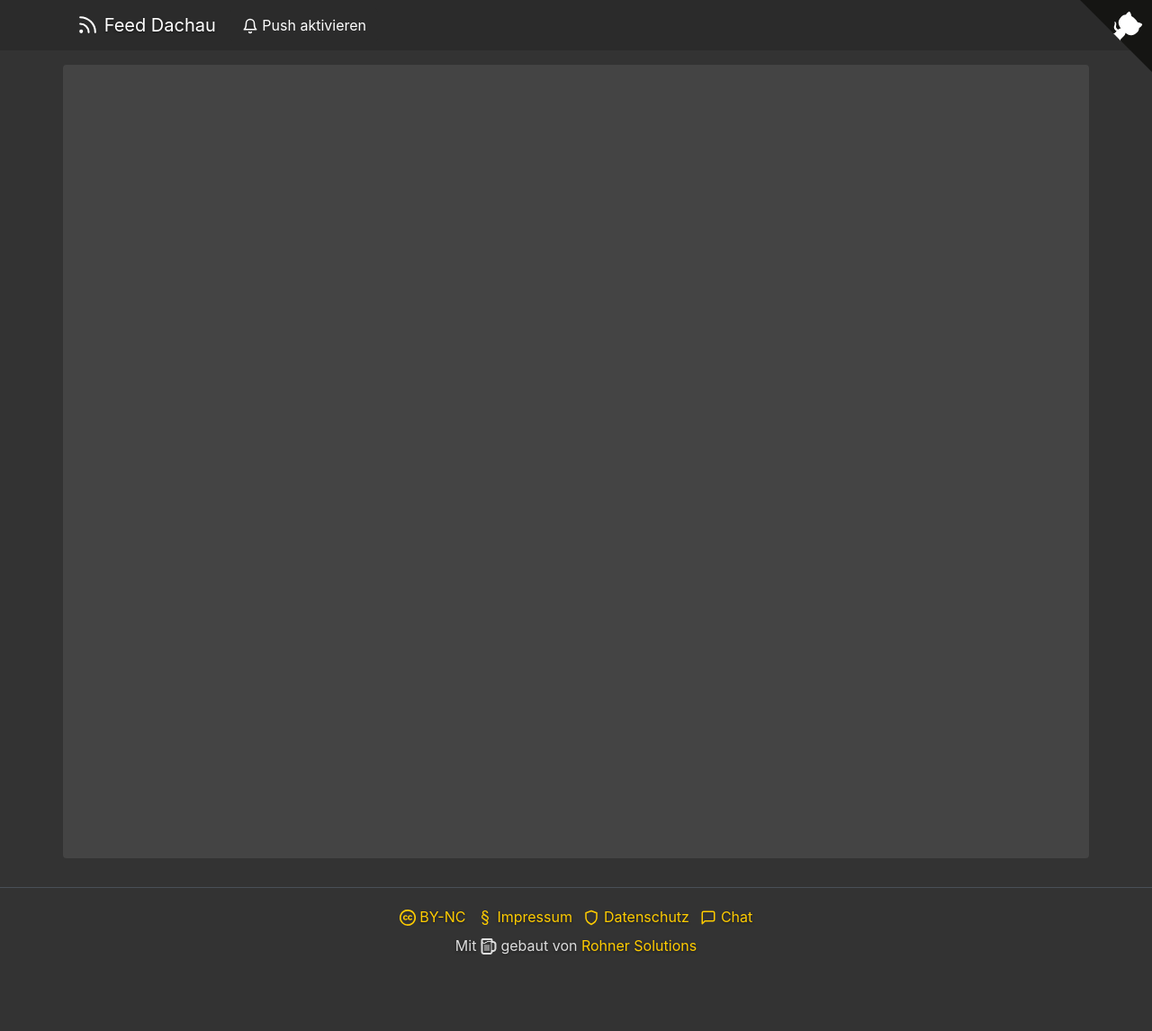
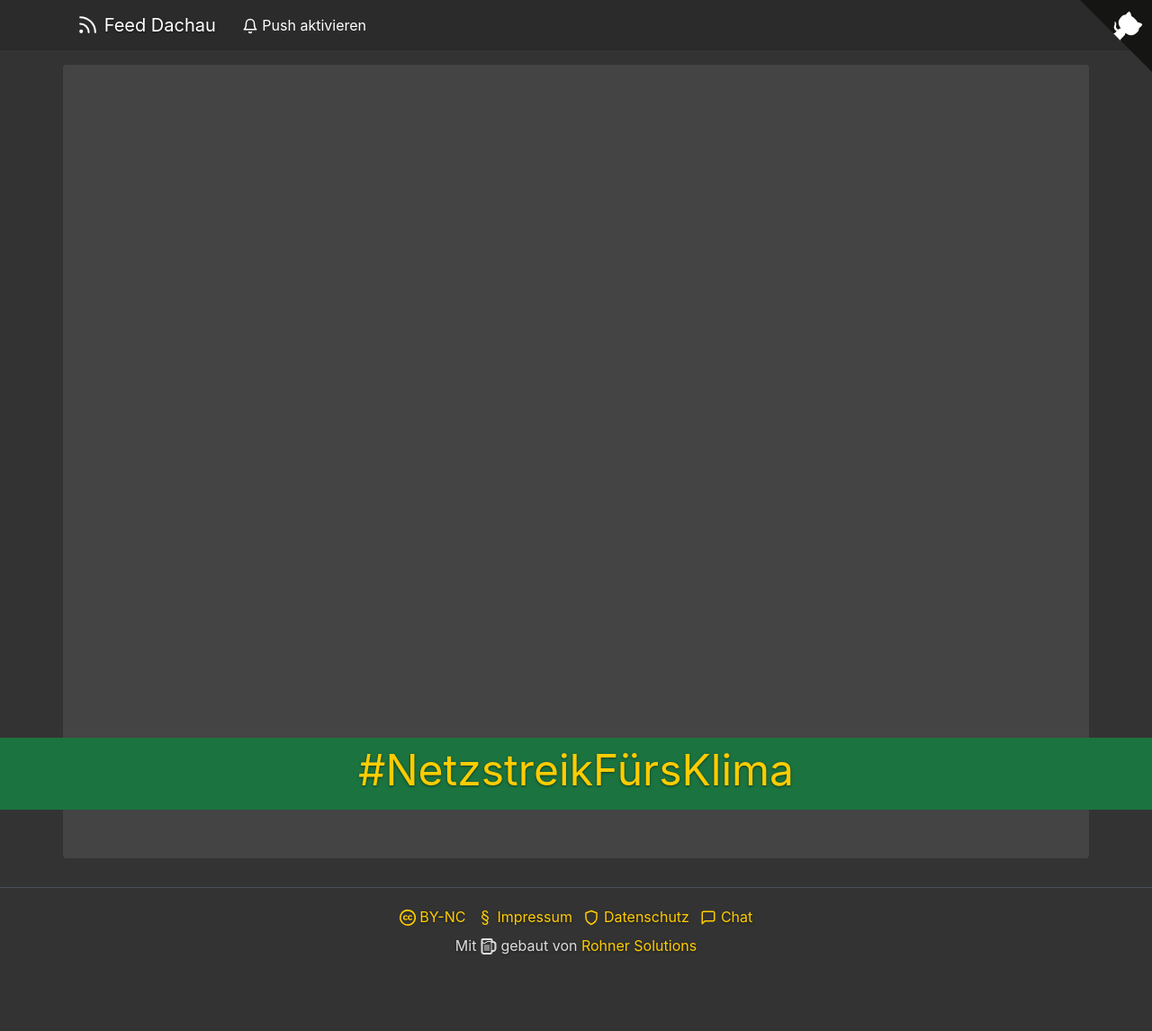
Before and after one commit to midzer/feed-dachau, a Jekyll site: the page built from index.md, in a window 1280 px wide. Shown: the whole page at 90% size. Built offline with Jekyll 4.4.1, drawn with Linux system fonts in a browser that asks for light colours; before the commit the page ends 1067 px from its top, so only the background shows below that.

Commit message:
readd week4climate.js

```diff
--- a/_includes/scripts.html
+++ b/_includes/scripts.html
@@ -1 +1,2 @@
 <script defer src="/assets/js/app.js"></script>
+<script defer src="/assets/js/week4climate.js"></script>
--- a/assets/js/week4climate.js
+++ b/assets/js/week4climate.js
@@ -10,7 +10,7 @@ banner.style.textAlign = 'center';
 const link = document.createElement('a');
 link.style.fontSize = '3rem';
 link.href = 'http://fff-dachau.de';
-link.textContent = '#Week4Climate';
+link.textContent = '#NetzstreikFürsKlima';
 banner.appendChild(link);
 
 const footer = document.querySelector('footer');
```
